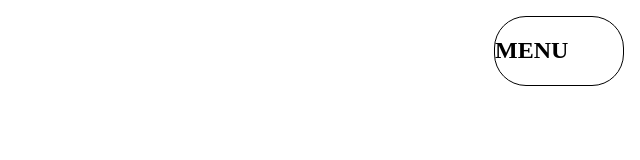
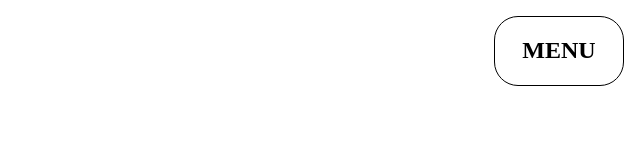
Before and after one commit to 2212021/2212021.github.io, a React (Create React App) app: page / in a window 1280 px wide. Shown: the top 160 px of the page, without its empty margins (640-1280 px from the left). Built offline with nearby package versions, Linux system fonts and the light colour scheme; a web font is replaced by a local one.

Commit message:
Update App.css

```diff
--- a/src/App.css
+++ b/src/App.css
@@ -17,7 +17,8 @@
 .menubutton {
   width: 8em;
   border: solid 1px #000000;
-  border-radius: 2em;
+  border-radius: 1.5em;
+  text-align: center;
   padding-bottom: 0.1em;
   margin-top: 0;
   margin-bottom: 0;
```
